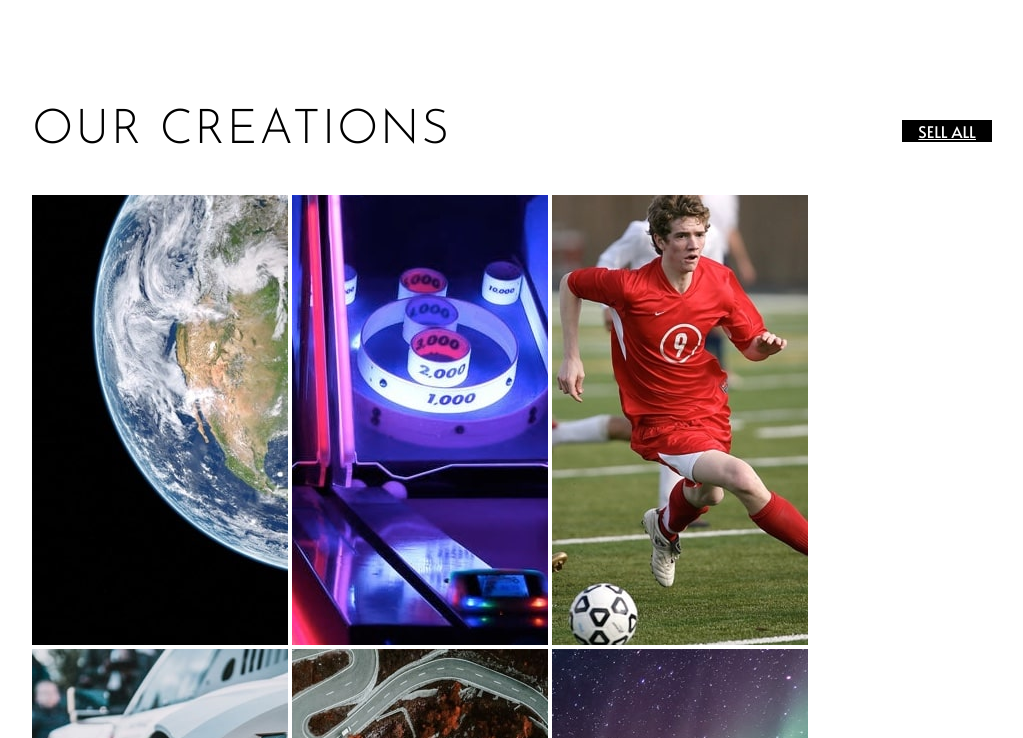
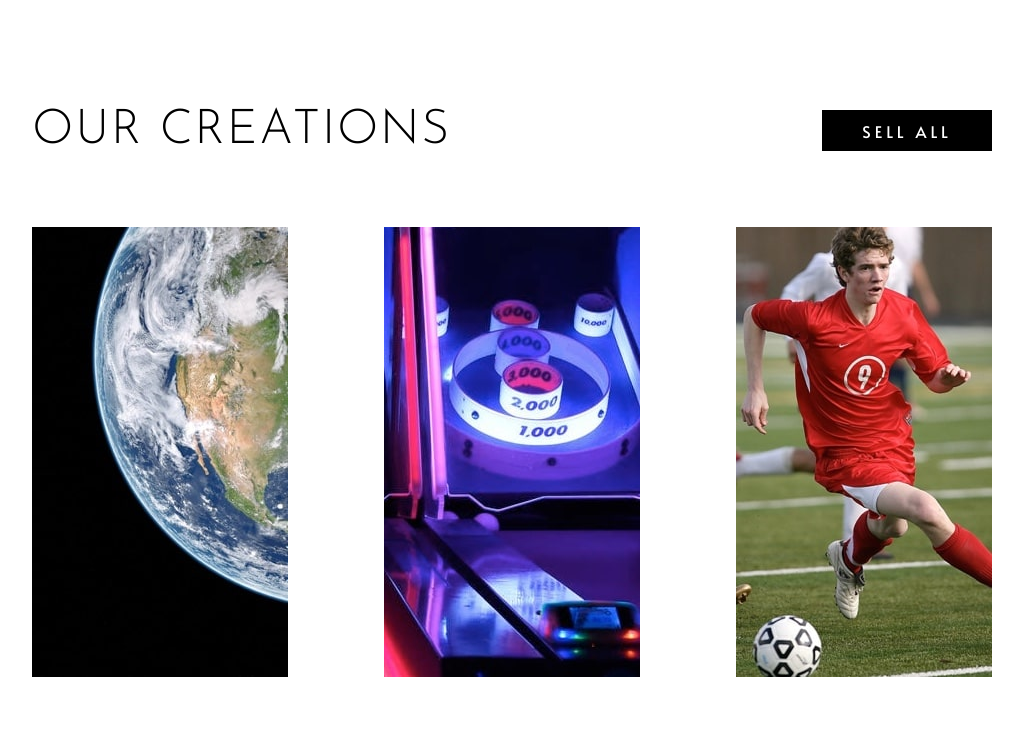
Before and after one commit to YoussefDevp/loopstudios-landing-page, a plain HTML site: page index.html in a window 1280 px wide. Shown: the part 1453-2191 px from the top of the page, without its empty margins (128-1151 px from the left). Drawn offline with nearby package versions, Linux system fonts and the light colour scheme.

Commit message:
edit footer

```diff
--- a/style.scss
+++ b/style.scss
@@ -103,15 +103,18 @@ height: 600px;
 
         a {
             color:hsl(0, 0%, 100%);
+            text-decoration: none;
             background: black;
-            padding: 0rem 1rem;
-
+            padding: .6rem 2.5rem;
+            letter-spacing: 4px;
         }
     .creations {
-        // display: grid;
-        // grid-gap: 10px;
-        // grid-auto-flow: column;
-        // // grid-template-columns: 186px 186px 186px 186px;
+        display: flex;
+        flex-wrap: wrap;
+        justify-content: space-between;
+        img {
+            margin:2rem 0;
+        }
     }
 
 }
@@ -124,13 +127,19 @@ footer {
     .social-links {
         display: flex;
         list-style: none;
+        justify-self: flex-start;
         li {
             margin-right:1rem ;
             a {
                 color:hsl(0, 0%, 100%);
                 text-decoration: none;
+                &:hover{
+                    padding-bottom: .4rem;
+                    border-bottom: solid 3px rgba(255, 255, 255, 0.808);
+                    transition: .2s ease-out;
+                    }
+                }
             }
         }
+
     }
-
-}
```
Also changed, not shown: index.html (+1 -7 lines), style.css.
